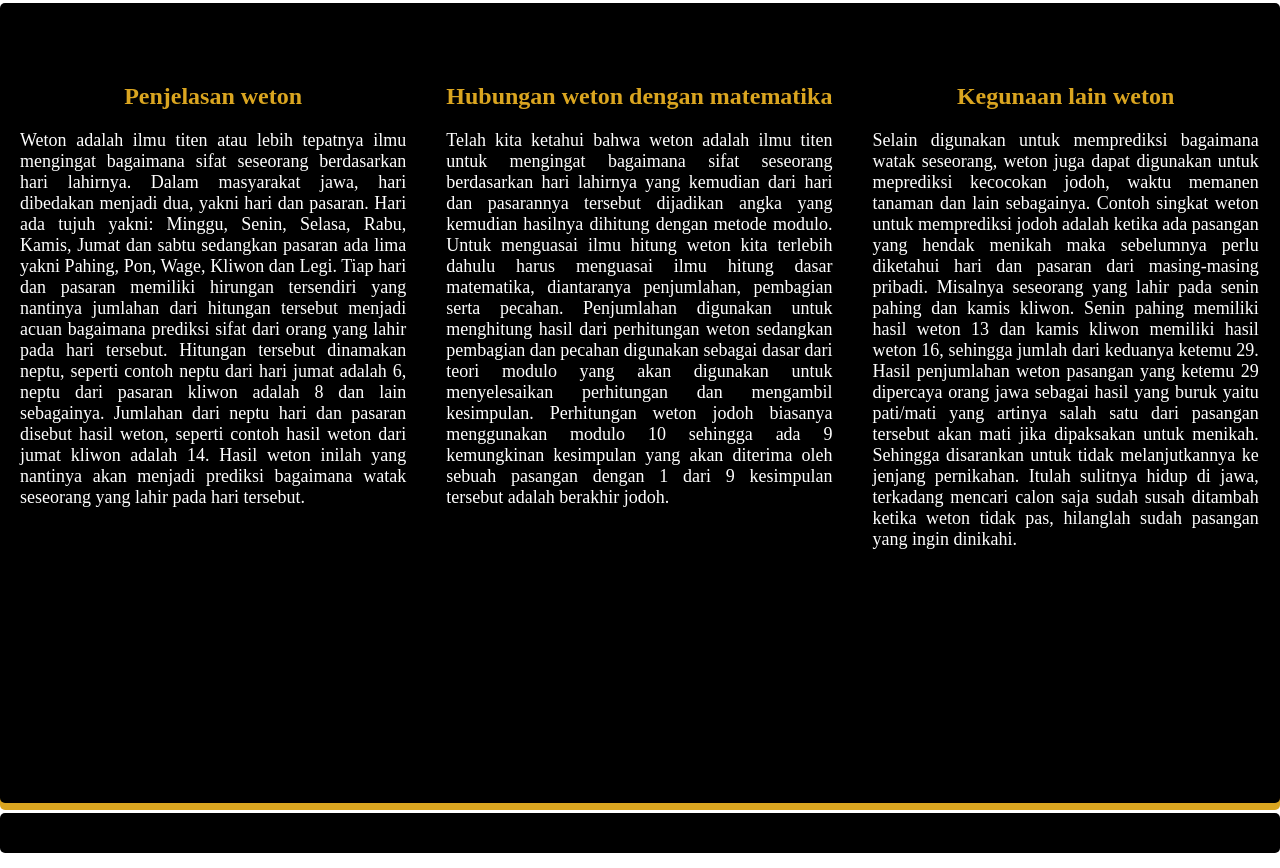
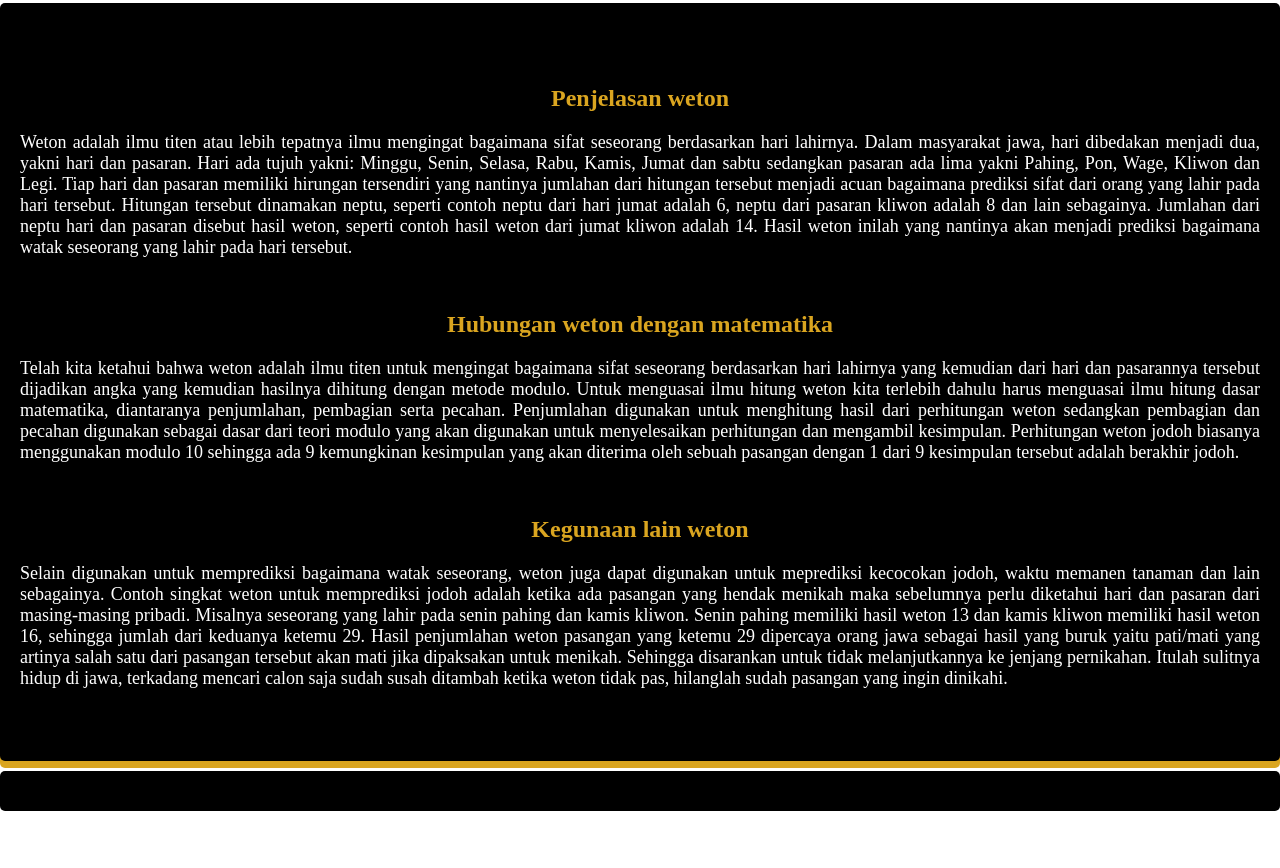
Before and after one commit to alifarfiansyah/klenik, a plain HTML site: page index2.html in a window 1280 px wide. Shown: the part 77-945 px from the top of the page. After the commit the page ends 903 px from the top, so only its background shows below. Drawn offline with Linux system fonts and the light colour scheme.

Commit message:
Update stylesheet.css

```diff
--- a/stylesheet.css
+++ b/stylesheet.css
@@ -77,7 +77,6 @@ header {
     margin-top: 80px;
     margin-bottom: 10px;
     text-align: center;
-    height: 800px;
     box-shadow: 0 7px #DAA520;
 }
 
@@ -161,8 +160,8 @@ header {
 }
 
 .isian {
-    width: 33.3%;
-    float: left;
+    margin: 1px auto;
+    padding: 1px 0;
 }
 
 .isian h1 {
@@ -176,8 +175,13 @@ header {
 .isian p {
     text-align: justify;
     font-size: 18px;
-    margin-top: 20px;
+    margin: 20px 0;
     padding: 0 20px;
+}
+
+.kata {
+    margin: auto;
+    max-width: fit-content;
 }
 
 .badan {
```
